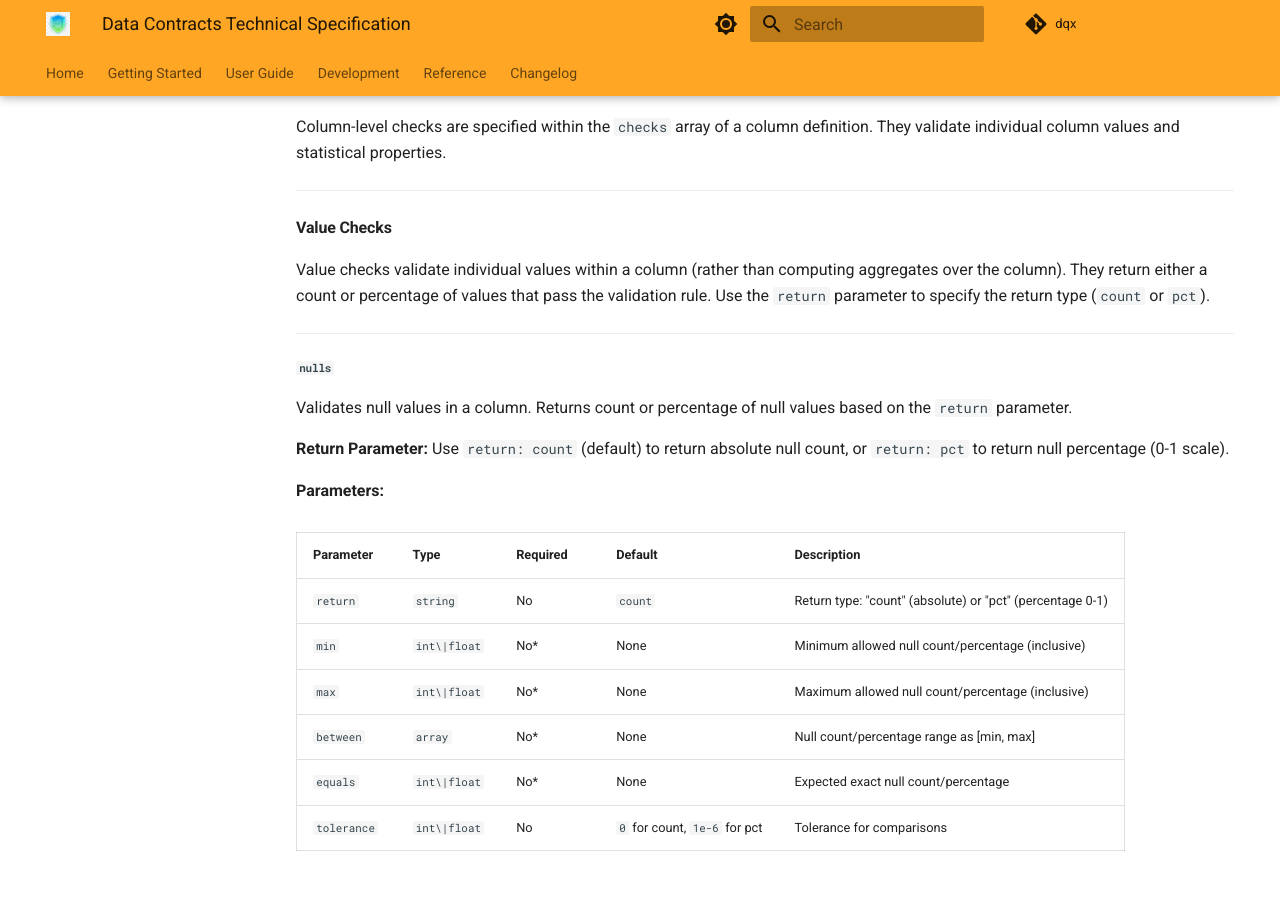
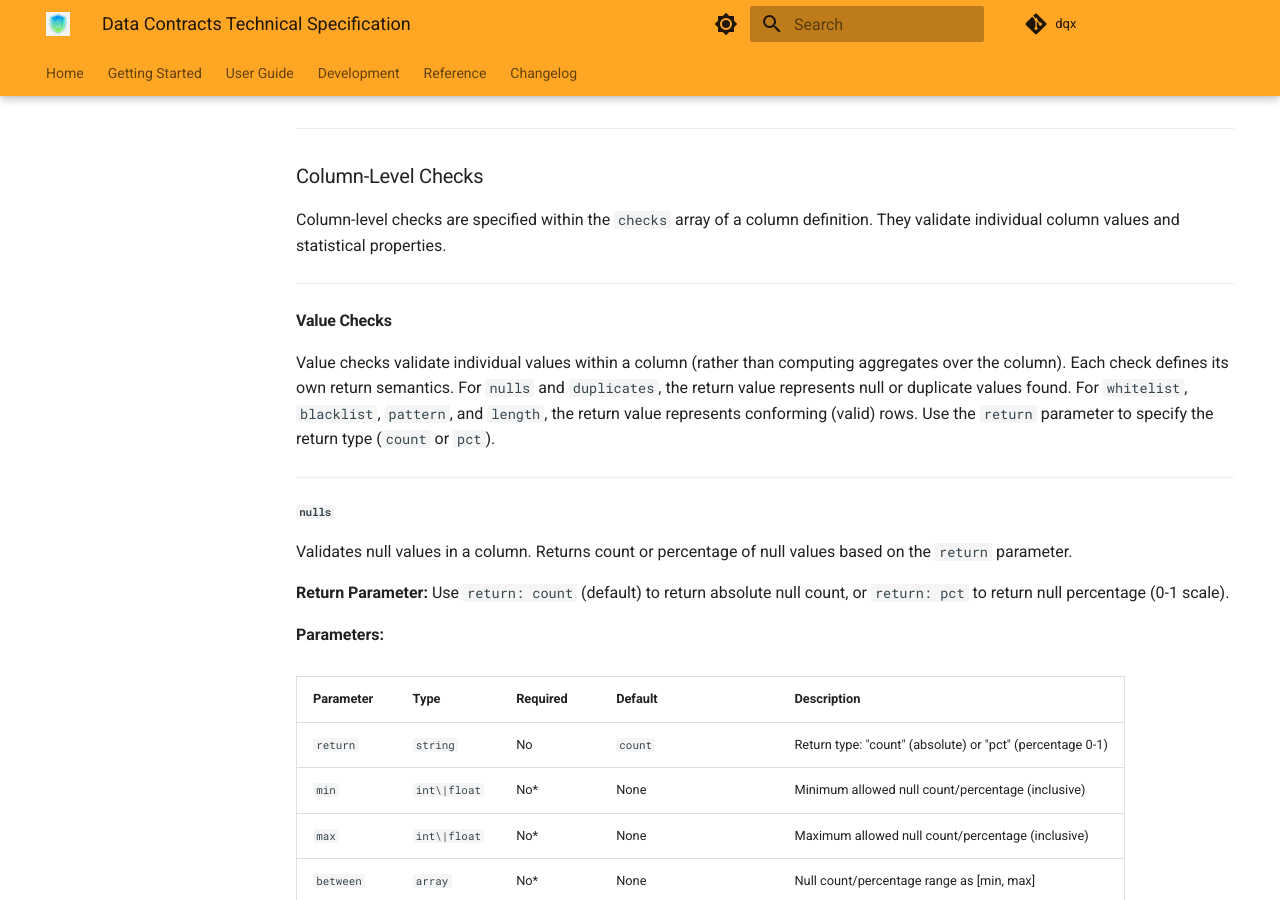
Before and after one commit to nampham2/dqx, an MkDocs documentation site: the page built from docs/design/data_contracts_technical_spec.md, in a window 1280 px wide and 900 px high, scrolled down 31327 px. Built offline with MkDocs 1.6.1 and Material for MkDocs 9.7.7, drawn with Linux system fonts in a browser that asks for light colours; comment, search, counter and statistics services are not loaded; some of the changed text lies outside the part shown.

Commit message:
docs(contracts): address CodeRabbit review round 4
- Clarify validators are optional for value checks
- Remove normalization claim from naming conventions
- Fix ambiguous "passing rows" in detailed value checks intro

````diff
--- a/docs/design/data_contracts_technical_spec.md
+++ b/docs/design/data_contracts_technical_spec.md
@@ -1087,6 +1087,8 @@
 
 All aggregate checks support four validator patterns. Use exactly ONE per check:
 
+> **Note:** Validators (`min`, `max`, `between`, `equals`) are optional for value checks (e.g., `whitelist`, `blacklist`, `pattern`, `length`) that define their own required parameters such as `values` or `pattern`. When a validator is omitted from a value check, the check acts as a boolean assertion — it passes if all rows conform (equivalent to requiring the conforming count to equal the total row count).
+
 **1. Lower Bound (`min`)**
 ```yaml
 type: mean
@@ -1408,7 +1410,7 @@
 
 #### Value Checks
 
-Value checks validate individual values within a column (rather than computing aggregates over the column). They return either a count or percentage of values that pass the validation rule. Use the `return` parameter to specify the return type (`count` or `pct`).
+Value checks validate individual values within a column (rather than computing aggregates over the column). Each check defines its own return semantics. For `nulls` and `duplicates`, the return value represents null or duplicate values found. For `whitelist`, `blacklist`, `pattern`, and `length`, the return value represents conforming (valid) rows. Use the `return` parameter to specify the return type (`count` or `pct`).
 
 ---
 
````
Also changed, not shown: other parts of docs/design/data_contracts_technical_spec.md (+1 -1 lines).
